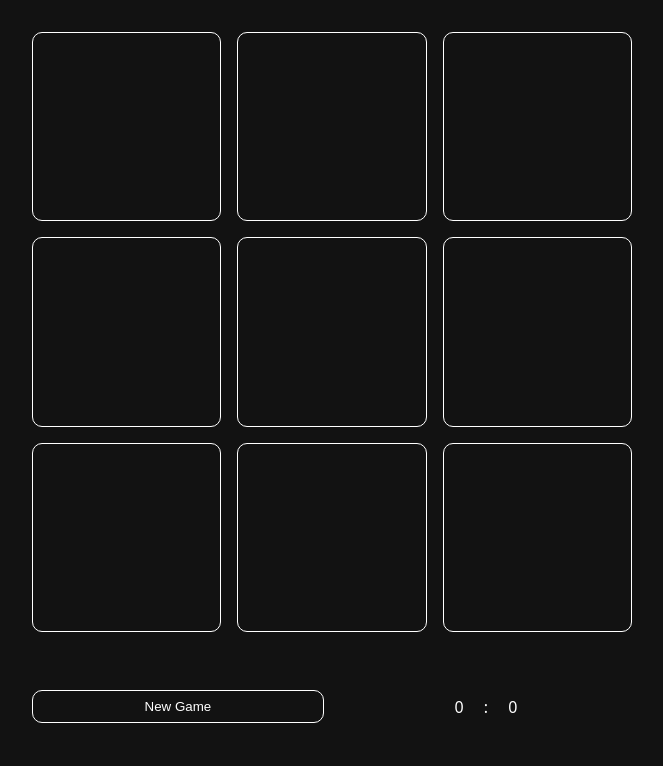
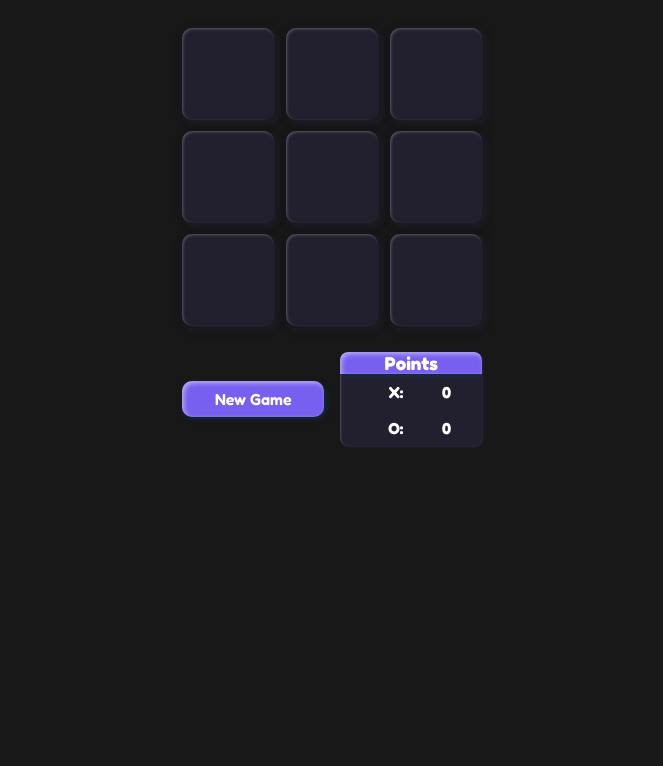
Before and after one commit to Eliseo500/tic-tac-toe-js, a website built with Vite: page index.html in a window 1280 px wide. Shown: the part 91-857 px from the top of the page, without its empty margins (308-971 px from the left). After the commit the page ends 800 px from the top, so only its background shows below. Built offline with nearby package versions, Linux system fonts and the light colour scheme.

Commit message:
Enhance UI with claymorphism and animations
- Applied claymorphism design to game elements
- Added simple animations
- Improved overall styling and visual appeal

```diff
--- a/index.html
+++ b/index.html
@@ -6,8 +6,19 @@
     <meta name="viewport" content="width=device-width, initial-scale=1.0" />
     <title>Vite App</title>
     <script type="module" src="/src/main.js" defer></script>
+
+    <link rel="preconnect" href="https://fonts.googleapis.com" />
+    <link rel="preconnect" href="https://fonts.gstatic.com" crossorigin />
+    <link
+      href="https://fonts.googleapis.com/css2?family=Varela+Round&display=swap"
+      rel="stylesheet"
+    />
+    <link
+      href="https://fonts.googleapis.com/css2?family=Fredoka:wght@300..700&display=swap"
+      rel="stylesheet"
+    />
   </head>
-  <body>
+  <body class="darkmode">
     <div id="app">
       <div class="container">
         <h1 class="title">Tic Tac Toe</h1>
@@ -15,8 +26,15 @@
         <div class="info">
           <button id="reset">New Game</button>
           <div class="points">
-            <span id="player-1">0</span> :
-            <span id="player-2">0</span>
+            <h3 class="points__title">Points</h3>
+            <div class="points__player">
+              <span class="points__label">X:</span>
+              <span class="points__value" id="player-1">0</span>
+            </div>
+            <div class="points__player">
+              <span class="points__label">O:</span>
+              <span class="points__value" id="player-2">0</span>
+            </div>
           </div>
         </div>
       </div>
--- /dev/null
+++ b/src/icons.js
@@ -0,0 +1,5 @@
+export const icons = {
+  x: '<svg xmlns="http://www.w3.org/2000/svg" width="32" height="32" viewBox="0 0 24 24" fill="none" stroke="currentColor" stroke-width="4" stroke-linecap="round" stroke-linejoin="round" class="feather feather-x" ><line x1="22" y1="2" x2="2" y2="22"></line><line x1="2" y1="2" x2="22" y2="22"></line> <defs><filter id="inset-shadow-simple">  <feOffset dx="4" dy="4"/>  <feGaussianBlur stdDeviation="2" result="blur"/>  <feComposite operator="out" in="SourceGraphic" in2="blur" result="inverse"/>  <feFlood flood-color="rgb(255,255,255)" flood-opacity="0.1"/>  <feComposite operator="in" in2="inverse" result="shadow"/>  <feComposite operator="over" in="shadow" in2="SourceGraphic"/></filter></defs></svg>',
+  circle:
+    '<svg xmlns="http://www.w3.org/2000/svg" width="24" height="24" viewBox="0 0 24 24" fill="none" stroke="currentColor" stroke-width="4" stroke-linecap="round" stroke-linejoin="round" class="feather feather-circle"><circle cx="12" cy="12" r="10"></circle> <defs><filter id="inset-shadow-simple">  <feOffset dx="4" dy="4"/>  <feGaussianBlur stdDeviation="2" result="blur"/>  <feComposite operator="out" in="SourceGraphic" in2="blur" result="inverse"/>  <feFlood flood-color="rgb(255,255,255)" flood-opacity="0.1"/>  <feComposite operator="in" in2="inverse" result="shadow"/>  <feComposite operator="over" in="shadow" in2="SourceGraphic"/></filter></defs></svg>',
+};
--- a/src/main.js
+++ b/src/main.js
@@ -1,4 +1,5 @@
 import "./style.css";
+import { icons } from "./icons";
 
 const app = document.getElementById("app");
 const reset = document.getElementById("reset");
@@ -6,37 +7,54 @@ const board = document.querySelector(".board");
 const playerPoints = document.getElementById("player-1");
 const player2Points = document.getElementById("player-2");
 
+console.log(icons);
 const boardSize = 3;
 const boardSquares = Array(boardSize * boardSize).fill(null);
-const players = ["✖", "○"];
+const players = ["x", "circle"];
+console.log(players);
 let currentPlayer = players[0];
-
+// DOM
 const createBoard = () => {
   boardSquares.forEach((_, index) => {
     const square = createSquare(index);
     board.appendChild(square);
   });
 };
-
+// DOM
 const createSquare = (index) => {
   const square = document.createElement("div");
   square.classList.add("square");
   square.setAttribute("id", index);
   square.setAttribute("data-value", "");
   square.addEventListener("click", (e) => handleSquareClick(e));
+
+  const icon = document.createElement("span");
+  const iconContainer = document.createElement("span");
+  iconContainer.appendChild(icon);
+
+  icon.classList.add("icon");
+
+  iconContainer.classList.add("iconContainer");
+
+  square.appendChild(iconContainer);
   return square;
 };
-
+// DOM
 const handleSquareClick = (event) => {
+  console.log(event.target);
   if (event.target.getAttribute("data-value") !== "") return;
 
+  const iconContainer = event.target.querySelector(".iconContainer");
+  const icon = event.target.querySelector(".icon");
+
+  icon.innerHTML = icons[currentPlayer];
+
   event.target.setAttribute("data-value", currentPlayer);
-  event.target.textContent = currentPlayer;
   boardSquares[event.target.id] = currentPlayer;
   checkForWin();
   switchPlayer();
 };
-
+// Logic & DOM
 const checkForWin = () => {
   const winConditions = [
     [0, 1, 2],
@@ -62,18 +80,18 @@ const checkForWin = () => {
     }
   });
 };
-
+// Logic & DOM
 const switchPlayer = () => {
   currentPlayer = currentPlayer === players[0] ? players[1] : players[0];
 };
-
+// Logic & DOM
 const resetGame = () => {
   boardSquares.fill(null);
   board.innerHTML = "";
   createBoard();
   currentPlayer = players[0];
 };
-
+// DOM
 const winDisplay = (player) => {
   const display = document.createElement("div");
   display.classList.add("winner");
@@ -84,7 +102,7 @@ const winDisplay = (player) => {
   });
   app.appendChild(display);
 };
-
+// DOM
 const addPoints = (player) => {
   if (player === players[0]) {
     playerPoints.textContent = parseInt(playerPoints.textContent) + 1;
@@ -96,5 +114,4 @@ const addPoints = (player) => {
 };
 
 reset.addEventListener("click", resetGame);
-
 createBoard();
--- a/src/style.css
+++ b/src/style.css
@@ -1,5 +1,13 @@
 :root {
-  color-scheme: dark;
+  --color-accent-light: 31, 166, 244;
+  --color-accent-dark: 119, 95, 239;
+
+  --color-bg-light: 245, 245, 245;
+  --color-bg-dark: 24, 24, 24;
+
+  --color-bg: var(--color-bg-light);
+  --color-text: var(--color-bg-dark);
+  --color-accent: var(--color-accent-light);
 }
 
 *,
@@ -10,9 +18,29 @@
   padding: 0;
 }
 
+button,
+input,
+textarea,
+select {
+  font: inherit;
+}
+
+.darkmode {
+  --color-bg-light: 255, 255, 255;
+  --color-bg: var(--color-bg-dark);
+  --color-text: var(--color-bg-light);
+  --color-accent: var(--color-accent-dark);
+}
+
 body {
-  font-family: system-ui, -apple-system, BlinkMacSystemFont, "Segoe UI", Roboto,
-    Oxygen, Ubuntu, Cantarell, "Open Sans", "Helvetica Neue", sans-serif;
+  font-family: "Fredoka", serif;
+  font-optical-sizing: auto;
+  font-weight: 600;
+  font-style: normal;
+  font-variation-settings: "wdth" 100;
+
+  background-color: rgb(var(--color-bg));
+  color: rgb(var(--color-text));
 }
 
 .app {
@@ -24,7 +52,7 @@ body {
 }
 
 .container {
-  max-width: 600px;
+  max-width: 300px;
   margin: auto;
 
   display: flex;
@@ -41,13 +69,12 @@ body {
   display: grid;
   grid-template-columns: repeat(3, 1fr);
   width: 100%;
-  gap: 1rem;
+  gap: 4%;
   margin: auto;
 }
 
 .square {
   aspect-ratio: 1;
-  border: 1px solid white;
   border-radius: 10px;
 
   font-size: 3rem;
@@ -55,6 +82,87 @@ body {
   display: flex;
   justify-content: center;
   align-items: center;
+  background-color: rgba(var(--color-accent), 0.09);
+
+  box-shadow: 3px 3px 9px rgba(var(--color-accent), 0.1),
+    2px 2px 3px rgba(var(--color-text), 0.1),
+    inset -1px -1px 3px rgba(var(--color-text), 0.1),
+    inset 1px 1px 3px rgba(var(--color-bg), 0.1),
+    inset 1px 1px 3px rgba(var(--color-bg), 0.3);
+}
+
+.darkmode .square {
+  background-color: rgba(var(--color-accent), 0.1);
+  --shadow-size: 1px;
+  --shadow-color-1: rgba(0, 0, 0, 0.1);
+  --shadow-color-2: rgba(var(--color-text), 0.3);
+
+  box-shadow: calc(var(--shadow-size) * 3) calc(var(--shadow-size) * 3)
+      calc(var(--shadow-size) * 9) rgba(var(--color-accent), 0.1),
+    calc(var(--shadow-size) * 2) calc(var(--shadow-size) * 2)
+      calc(var(--shadow-size) * 14) var(--shadow-color-1),
+    inset calc(var(--shadow-size) * -1) calc(var(--shadow-size) * -1)
+      calc(var(--shadow-size) * 3) var(--shadow-color-1),
+    inset calc(var(--shadow-size) * 1) calc(var(--shadow-size) * 1)
+      calc(var(--shadow-size) * 3) var(--shadow-color-1),
+    inset calc(var(--shadow-size) * 1) calc(var(--shadow-size) * 1)
+      calc(var(--shadow-size) * 3) var(--shadow-color-2);
+}
+
+.iconContainer {
+  position: relative;
+  display: flex;
+  justify-content: center;
+  align-items: center;
+  width: 100%;
+  height: 100%;
+  pointer-events: none;
+}
+
+.icon,
+.iconBefore,
+.iconAfter {
+  position: absolute;
+  width: 100%;
+  height: 100%;
+  display: flex;
+  justify-content: center;
+  align-items: center;
+  color: rgba(var(--color-accent), 1);
+}
+
+.iconContainer svg {
+  width: 60%;
+  height: 60%;
+
+  animation: grow 0.35s ease-in-out forwards;
+}
+
+@keyframes grow {
+  0% {
+    transform: scale(0) rotate(0deg) translate(0, 0);
+  }
+  25% {
+    transform: scale(0.5) rotate(5deg) translate(0, -5px);
+  }
+  50% {
+    transform: scale(0.75) rotate(0deg) translate(0, 0);
+  }
+  75% {
+    transform: scale(1) rotate(-5deg) translate(0, 10px);
+  }
+  100% {
+    transform: scale(1) rotate(0deg) translate(0, 0);
+  }
+}
+
+.icon {
+  z-index: 1;
+}
+
+.icon svg {
+  filter: drop-shadow(4px 4px 2px rgba(0, 0, 0, 0.1))
+    drop-shadow(6px -5px 4px rgba(0, 0, 0, 0.1)) url(#inset-shadow-simple);
 }
 
 .square:hover {
@@ -79,7 +187,6 @@ body {
 
 .info * {
   width: 50%;
-  padding: 1rem;
 }
 
 .points {
@@ -88,15 +195,27 @@ body {
 
 .info button {
   cursor: pointer;
-  background-color: transparent;
-  border: 1px solid white;
+  background-color: rgb(var(--color-accent));
+  border: none;
+  color: #ffffff;
+
   border-radius: 10px;
   padding: 0.5rem;
+
+  box-shadow: 2px 2px 5px rgba(4, 63, 97, 0.5),
+    inset 2px 2px 5px rgba(255, 255, 255, 0.5),
+    inset 0px 0px 0px rgba(4, 63, 97, 0.5);
+
+  transition: box-shadow 0.1s linear;
 }
 
 .info button:hover {
   background-color: white;
-  color: black;
+  color: rgb(var(--color-accent));
+
+  box-shadow: 0px 0px 0px rgba(var(--color-accent), 0.5),
+    inset 0px 0px 0px rgba(var(--color-text), 0.5),
+    inset 2px 2px 8px rgba(var(--color-accent), 0.5);
 }
 
 .winner {
@@ -109,3 +228,55 @@ body {
   font-size: 2rem;
   color: white;
 }
+
+.points {
+  display: flex;
+  flex-direction: column;
+  background-color: rgba(var(--color-accent), 0.1);
+
+  box-shadow: 1px 1px 2px rgba(var(--color-accent), 0.2),
+    inset 1px 1px 2px rgba(var(--color-text), 0.2);
+  border-radius: 0.5rem;
+  overflow: hidden;
+}
+
+.points__title {
+  background-color: rgb(var(--color-accent));
+  border: none;
+  color: #fff;
+
+  text-align: center;
+  width: 100%;
+  border-radius: 0.5rem 0.5rem 0rem 0rem;
+
+  box-shadow: 2px 2px 5px rgba(4, 63, 97, 0.5),
+    inset 2px 2px 5px rgba(255, 255, 255, 0.5),
+    inset 0px 0px 0px rgba(4, 63, 97, 0.5);
+}
+
+.points__player {
+  display: flex;
+  justify-content: space-between;
+
+  border-bottom: 1px solid var(--color-accent);
+  width: 100%;
+}
+
+.points__player:last-child {
+  border-bottom: none;
+}
+
+.points__label {
+  font-weight: bold;
+  padding: 0.5rem;
+  width: 100%;
+  text-align: right;
+  background-color: var(--color-bg);
+}
+
+.points__value {
+  font-weight: bold;
+  padding: 0.5rem;
+  width: 100%;
+  background-color: var(--color-bg);
+}
```
Also changed, not shown: src/Player.js (added, +15 -0 lines), src/game.js (added, +121 -0 lines), public/circle.svg (added), public/x.svg (added), src/javascript.svg (deleted).
